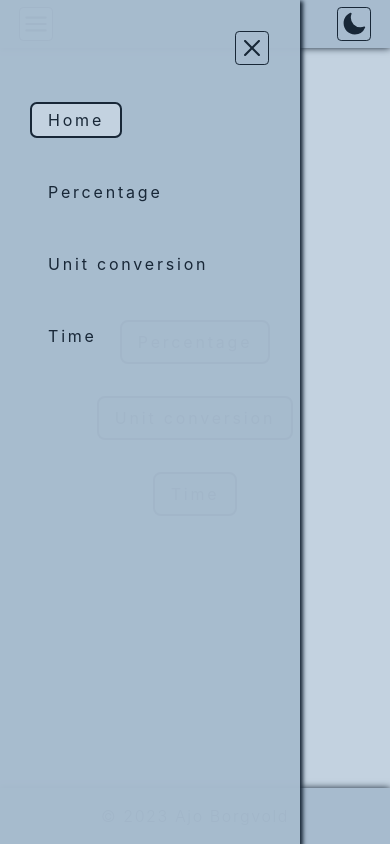
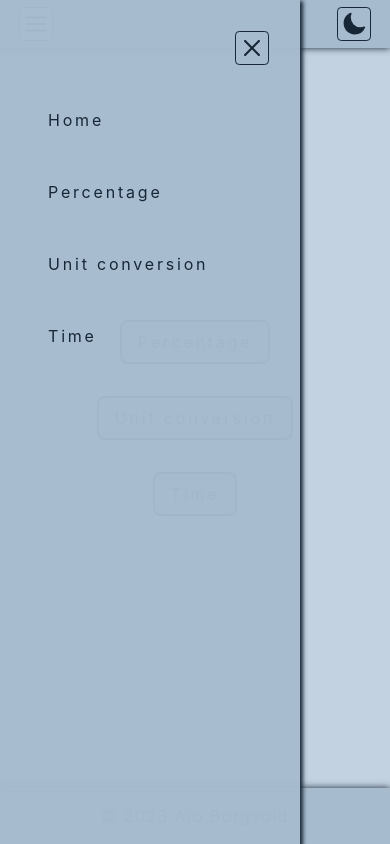
Before and after one commit to ajoborgvold/calculator, a React (Vite) app: page / in a window 390 px wide. Both pictures are taken after a click on the icon 36 px from the left and 24 px from the top of the page. Built offline with nearby package versions, Linux system fonts and the light colour scheme.

Commit message:
Working on mobile navbar UI

```diff
--- a/src/App.css
+++ b/src/App.css
@@ -90,12 +90,17 @@
   background-color: var(--bg-primary);
 }
 
-.nav-link:hover,
-.nav-link:focus {
+.nav-link--border--focus {
+  outline: 2px solid var(--color-primary);
+  background-color: var(--bg-primary);
+}
+
+.nav-link--bare:hover,
+.nav-link--bare:focus {
   outline: 2px solid var(--color-primary);
 }
 
-.nav-link--active {
+.nav-link--bare--active {
   outline: 2px solid var(--color-primary);
   background-color: var(--bg-primary);
 }
--- a/src/components/NavBar.jsx
+++ b/src/components/NavBar.jsx
@@ -2,34 +2,37 @@
 import { CgClose } from "react-icons/cg"
 
 const NavBar = ({ navClass, isMenuOpen, closeMenu, menuRef }) => {
+    const navLinkClass = navClass === "header__nav-bar--vertical" ? "nav-link--border" : "nav-link--bare"
+
+
     return (
         <>
             <nav className={navClass} ref={menuRef && menuRef}>
                 {isMenuOpen && <CgClose onClick={closeMenu} className="icon close-icon" /> }
                 <NavLink
                     to="/"
-                    className={({ isActive }) => isActive ? 'nav-link nav-link--regular nav-link--active' : 'nav-link nav-link--regular'}
+                    className={({ isActive }) => isActive ? `nav-link ${navLinkClass}--active` : `nav-link ${navLinkClass}`}
                     onClick={closeMenu}
                 >
                     Home
                 </NavLink>
                 <NavLink
                     to="percentage"
-                    className={({ isActive }) => isActive ? 'nav-link nav-link--regular nav-link--active' : 'nav-link nav-link--regular'}
+                    className={({ isActive }) => isActive ? `nav-link ${navLinkClass}--active` : `nav-link ${navLinkClass}`}
                     onClick={closeMenu}
                 >
                     Percentage
                 </NavLink>
                 <NavLink
                     to="unit-conversion"
-                    className={({ isActive }) => isActive ? 'nav-link nav-link--regular nav-link--active' : 'nav-link nav-link--regular'}
+                    className={({ isActive }) => isActive ? `nav-link ${navLinkClass}--active` : `nav-link ${navLinkClass}`}
                     onClick={closeMenu}
                 >
                     Unit conversion
                 </NavLink>
                 <NavLink
                     to="time"
-                    className={({ isActive }) => isActive ? 'nav-link nav-link--regular nav-link--active' : 'nav-link nav-link--regular'}
+                    className={({ isActive }) => isActive ? `nav-link ${navLinkClass}--active` : `nav-link ${navLinkClass}`}
                     onClick={closeMenu}
                 >
                     Time
```
